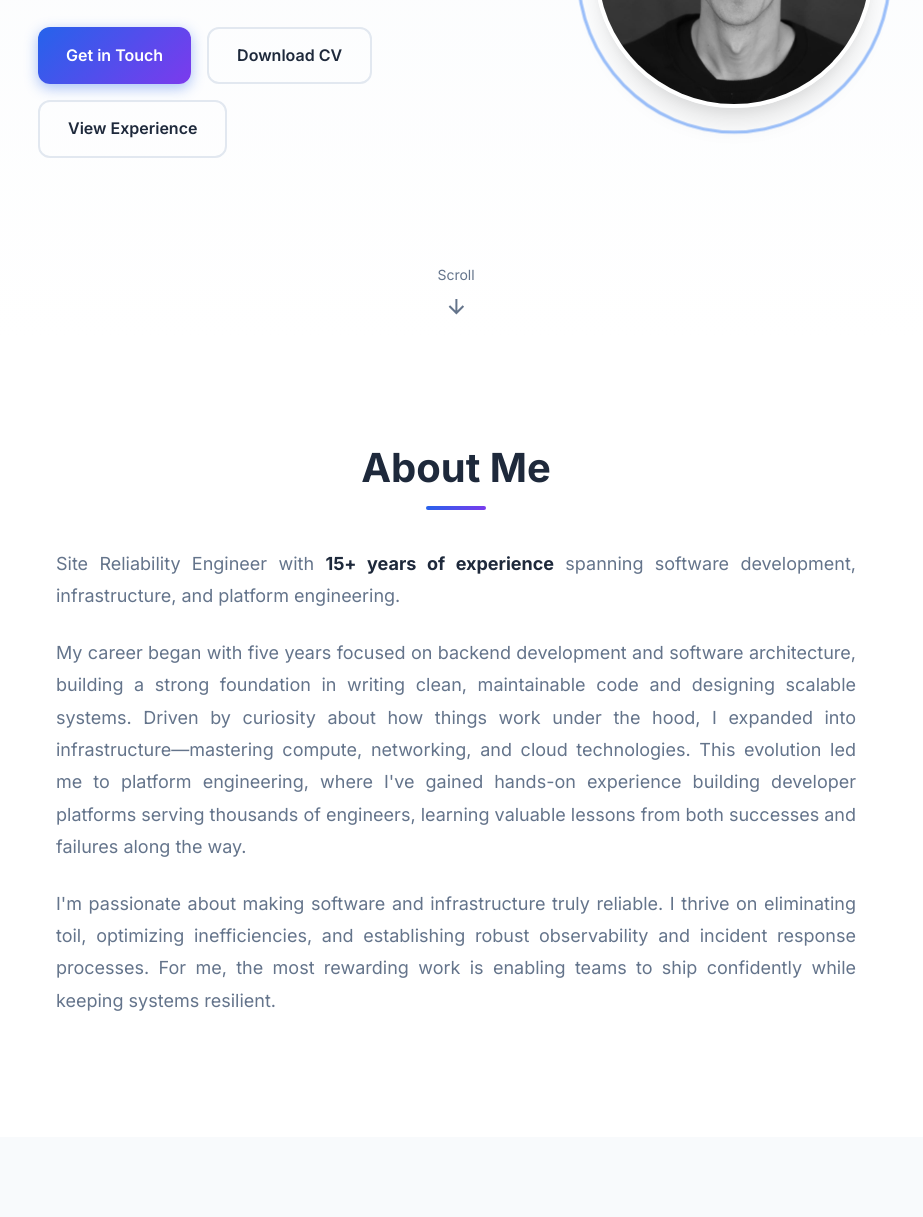
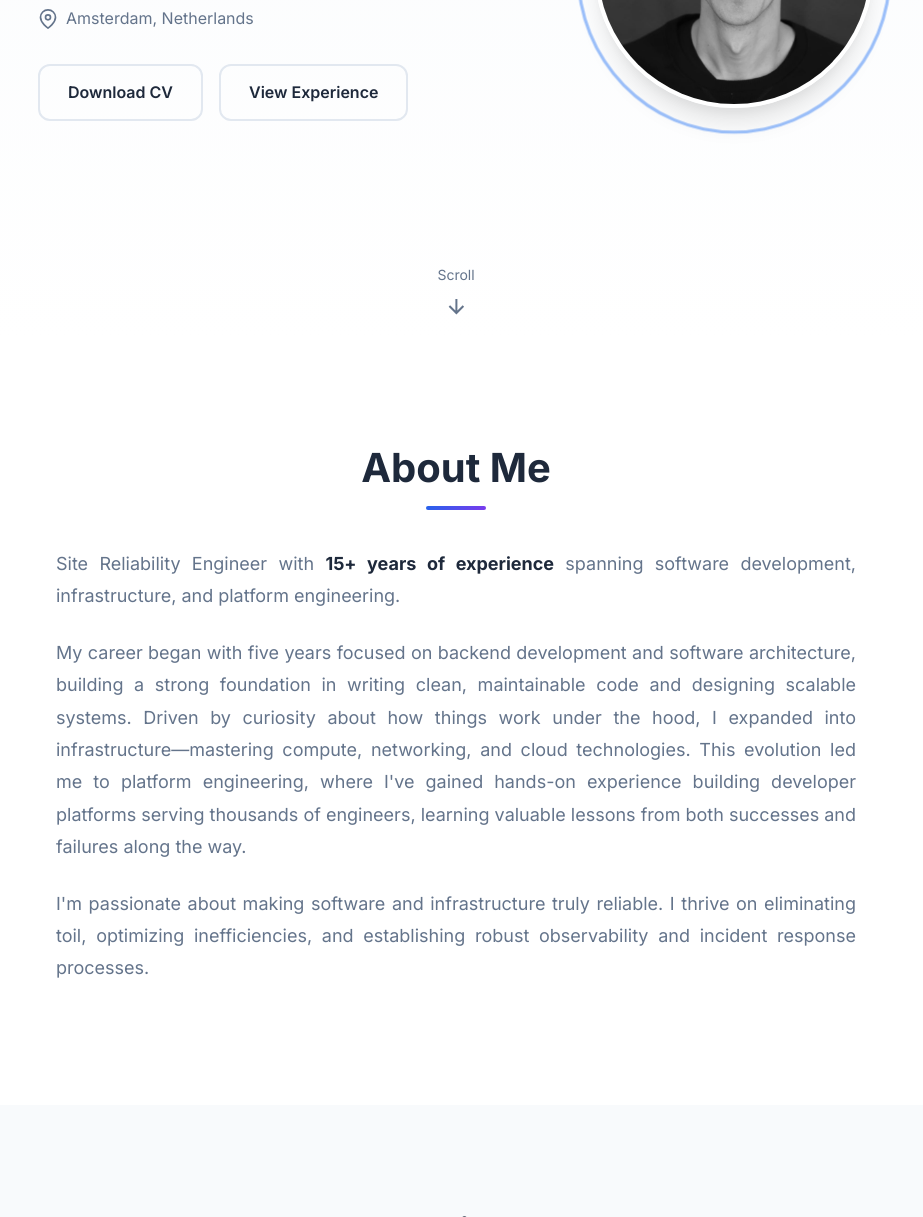
Before and after one commit to mmurygin/murygin.dev, a plain HTML site: page index.html in a window 1280 px wide. Shown: the part 460-1677 px from the top of the page, without its empty margins (184-1107 px from the left). Drawn offline with Linux system fonts and the light colour scheme.

Commit message:
fix buttons

```diff
--- a/index.html
+++ b/index.html
@@ -43,7 +43,6 @@
                     Amsterdam, Netherlands
                 </p>
                 <div class="hero-cta">
-                    <a href="#contact" class="btn btn-primary">Get in Touch</a>
                     <a href="static/cv.pdf" target="_blank" class="btn btn-secondary">Download CV</a>
                     <a href="#experience" class="btn btn-secondary">View Experience</a>
                 </div>
@@ -71,7 +70,7 @@
                     My career began with five years focused on backend development and software architecture, building a strong foundation in writing clean, maintainable code and designing scalable systems. Driven by curiosity about how things work under the hood, I expanded into infrastructure—mastering compute, networking, and cloud technologies. This evolution led me to platform engineering, where I've gained hands-on experience building developer platforms serving thousands of engineers, learning valuable lessons from both successes and failures along the way.
                 </p>
                 <p class="about-text">
-                    I'm passionate about making software and infrastructure truly reliable. I thrive on eliminating toil, optimizing inefficiencies, and establishing robust observability and incident response processes. For me, the most rewarding work is enabling teams to ship confidently while keeping systems resilient.
+                    I'm passionate about making software and infrastructure truly reliable. I thrive on eliminating toil, optimizing inefficiencies, and establishing robust observability and incident response processes.
                 </p>
             </div>
         </div>
```
